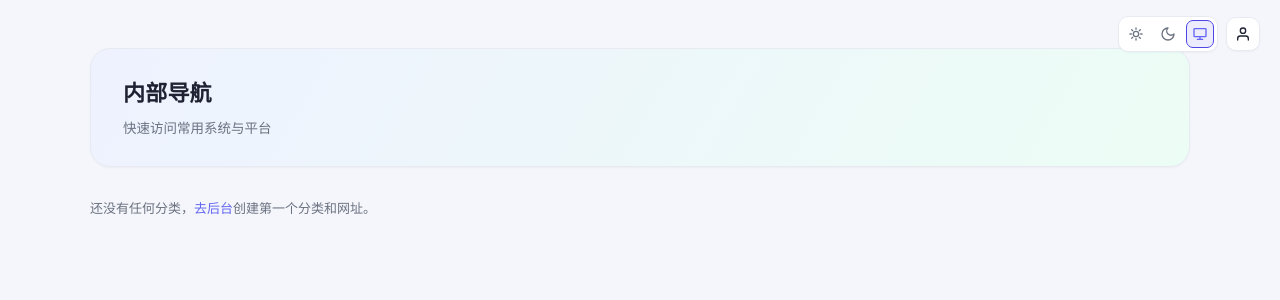
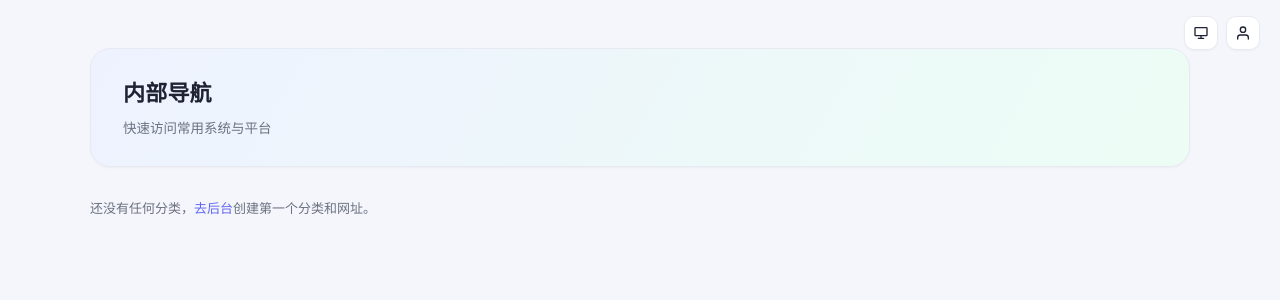
Before and after one commit to lewsuy/nav-portal, a Flask app: page / in a window 1280 px wide. Shown: the top 300 px of the page. Run offline with Flask 3, Linux system fonts and the light colour scheme; data that the repository does not hold is empty.

Commit message:
refactor: 主题切换改为单图标按钮+悬停下拉菜单

```diff
--- a/static/css/style.css
+++ b/static/css/style.css
@@ -261,46 +261,74 @@ a { color: inherit; text-decoration: none; }
 
 .topbar-icon-btn:hover { border-color: var(--accent-dim); color: var(--accent); box-shadow: var(--shadow-md); }
 
-/* ---------- 主题切换（三按钮横排） ---------- */
+/* ---------- 主题切换（单按钮 + 悬停下拉菜单） ---------- */
 
-.theme-switcher {
-  display: inline-flex;
+.theme-dropdown { position: relative; display: inline-flex; }
+
+.theme-trigger {
+  width: 34px;
+  height: 34px;
+  display: flex;
   align-items: center;
-  gap: 4px;
-  padding: 3px;
+  justify-content: center;
   border: 1px solid var(--border);
   border-radius: 10px;
   background: var(--panel);
+  color: var(--text);
+  cursor: pointer;
   box-shadow: var(--shadow-sm);
+  padding: 0;
   transition: border-color 0.15s, box-shadow 0.15s;
 }
+.theme-trigger:hover { border-color: var(--accent-dim); box-shadow: var(--shadow-md); }
+.theme-dropdown:hover .theme-trigger,
+.theme-trigger[aria-expanded="true"] {
+  border-color: var(--accent-dim);
+  box-shadow: var(--shadow-md);
+}
 
-.theme-switcher:hover { border-color: var(--accent-dim); box-shadow: var(--shadow-md); }
+.theme-trigger-icon { display: inline-flex; }
 
-.theme-icon-btn {
-  width: 28px;
-  height: 28px;
-  display: inline-flex;
+.theme-menu {
+  position: absolute;
+  top: calc(100% + 8px);
+  right: 0;
+  min-width: 168px;
+  background: var(--panel);
+  border: 1px solid var(--border);
+  border-radius: 12px;
+  padding: 6px;
+  box-shadow: var(--shadow-md);
+  display: none;
+  flex-direction: column;
+  gap: 2px;
+  z-index: 71;
+}
+.theme-dropdown:hover .theme-menu,
+.theme-menu.open { display: flex; }
+
+.theme-menu-item {
+  display: flex;
   align-items: center;
-  justify-content: center;
-  border: 1px solid transparent;
-  border-radius: 7px;
+  gap: 10px;
+  padding: 8px 10px;
+  border: none;
+  border-radius: 8px;
   background: transparent;
   color: var(--text-dim);
+  font-size: 13px;
+  font-family: var(--font);
   cursor: pointer;
-  padding: 0;
-  transition: background 0.15s, color 0.15s, border-color 0.15s;
+  text-align: left;
 }
+.theme-menu-item:hover { background: var(--card-hover); color: var(--text); }
+.theme-menu-item.active { color: var(--accent); background: var(--accent-soft); }
 
-.theme-icon-btn:hover { color: var(--text); background: var(--card-hover); }
+.theme-menu-icon { display: inline-flex; width: 16px; }
+.theme-menu-label { flex: 1; }
 
-.theme-icon-btn.active {
-  background: var(--accent-soft);
-  color: var(--accent);
-  border-color: var(--accent-dim);
-}
-
-.theme-icon-svg { display: block; }
+.theme-check { opacity: 0; display: inline-flex; color: var(--accent); }
+.theme-menu-item.active .theme-check { opacity: 1; }
 
 @media (max-width: 720px) {
   .topbar { top: 10px; right: 10px; }
--- a/static/js/theme.js
+++ b/static/js/theme.js
@@ -1,5 +1,31 @@
 (function () {
   var STORAGE_KEY = "nav-theme"; // 'light' | 'dark' | 'system'
+
+  // Tabler 风格 SVG 图标（path d 内容与模板一致）
+  var ICONS = {
+    light:
+      '<svg viewBox="0 0 24 24" width="16" height="16" fill="none" stroke="currentColor" stroke-width="2" stroke-linecap="round" stroke-linejoin="round" aria-hidden="true">' +
+        '<path d="M12 12m-4 0a4 4 0 1 0 8 0a4 4 0 1 0 -8 0"></path>' +
+        '<path d="M12 3l0 2"></path>' +
+        '<path d="M12 19l0 2"></path>' +
+        '<path d="M3 12l2 0"></path>' +
+        '<path d="M19 12l2 0"></path>' +
+        '<path d="M5.6 5.6l1.4 1.4"></path>' +
+        '<path d="M17 17l1.4 1.4"></path>' +
+        '<path d="M5.6 18.4l1.4 -1.4"></path>' +
+        '<path d="M17 7l1.4 -1.4"></path>' +
+      '</svg>',
+    dark:
+      '<svg viewBox="0 0 24 24" width="16" height="16" fill="none" stroke="currentColor" stroke-width="2" stroke-linecap="round" stroke-linejoin="round" aria-hidden="true">' +
+        '<path d="M12 3a6 6 0 0 0 9 9 9 9 0 1 1 -9 -9"></path>' +
+      '</svg>',
+    system:
+      '<svg viewBox="0 0 24 24" width="16" height="16" fill="none" stroke="currentColor" stroke-width="2" stroke-linecap="round" stroke-linejoin="round" aria-hidden="true">' +
+        '<rect x="3" y="4" width="18" height="12" rx="1"></rect>' +
+        '<path d="M8 20h8"></path>' +
+        '<path d="M12 16v4"></path>' +
+      '</svg>'
+  };
 
   function systemTheme() {
     return window.matchMedia && window.matchMedia("(prefers-color-scheme: light)").matches
@@ -21,8 +47,11 @@
   }
 
   function syncUI(pref) {
-    document.querySelectorAll(".theme-icon-btn").forEach(function (btn) {
+    document.querySelectorAll(".theme-menu-item").forEach(function (btn) {
       btn.classList.toggle("active", btn.getAttribute("data-theme-option") === pref);
+    });
+    document.querySelectorAll(".theme-trigger-icon").forEach(function (slot) {
+      slot.innerHTML = ICONS[pref] || ICONS.system;
     });
   }
 
@@ -34,16 +63,43 @@
     syncUI(pref);
   }
 
+  function closeAllMenus() {
+    document.querySelectorAll(".theme-menu.open").forEach(function (menu) {
+      menu.classList.remove("open");
+    });
+    document.querySelectorAll('.theme-trigger[aria-expanded="true"]').forEach(function (trigger) {
+      trigger.setAttribute("aria-expanded", "false");
+    });
+  }
+
   document.addEventListener("DOMContentLoaded", function () {
     var pref = getPreference();
     syncUI(pref);
 
-    document.querySelectorAll(".theme-icon-btn").forEach(function (btn) {
-      btn.addEventListener("click", function (e) {
+    document.querySelectorAll(".theme-trigger").forEach(function (trigger) {
+      trigger.addEventListener("click", function (e) {
         e.stopPropagation();
-        var opt = btn.getAttribute("data-theme-option");
-        if (opt) setPreference(opt);
+        var menu = trigger.parentElement.querySelector(".theme-menu");
+        var wasOpen = menu.classList.contains("open");
+        closeAllMenus();
+        if (!wasOpen) {
+          menu.classList.add("open");
+          trigger.setAttribute("aria-expanded", "true");
+        }
       });
+    });
+
+    document.querySelectorAll(".theme-menu-item").forEach(function (item) {
+      item.addEventListener("click", function (e) {
+        e.stopPropagation();
+        setPreference(item.getAttribute("data-theme-option"));
+        closeAllMenus();
+      });
+    });
+
+    document.addEventListener("click", closeAllMenus);
+    document.addEventListener("keydown", function (e) {
+      if (e.key === "Escape") closeAllMenus();
     });
   });
 
--- a/templates/_theme_switcher.html
+++ b/templates/_theme_switcher.html
@@ -1,6 +1,17 @@
-<div class="theme-switcher" id="themeSwitcher">
-  <button type="button" class="theme-icon-btn" data-theme-option="light" aria-label="Light 主题" title="Light">
-    <svg class="theme-icon-svg" viewBox="0 0 24 24" width="16" height="16" fill="none" stroke="currentColor" stroke-width="2" stroke-linecap="round" stroke-linejoin="round" aria-hidden="true">
+<div class="theme-dropdown" id="themeDropdown">
+  <button type="button" class="theme-trigger" id="themeTrigger" aria-haspopup="true" aria-expanded="false">
+    <span class="theme-trigger-icon" id="themeTriggerIcon">
+      <svg viewBox="0 0 24 24" width="16" height="16" fill="none" stroke="currentColor" stroke-width="2" stroke-linecap="round" stroke-linejoin="round" aria-hidden="true">
+        <rect x="3" y="4" width="18" height="12" rx="1"></rect>
+        <path d="M8 20h8"></path>
+        <path d="M12 16v4"></path>
+      </svg>
+    </span>
+  </button>
+  <div class="theme-menu" id="themeMenu" role="menu">
+    <button type="button" class="theme-menu-item" role="menuitem" data-theme-option="light">
+      <span class="theme-menu-icon">
+        <svg viewBox="0 0 24 24" width="16" height="16" fill="none" stroke="currentColor" stroke-width="2" stroke-linecap="round" stroke-linejoin="round" aria-hidden="true">
           <path d="M12 12m-4 0a4 4 0 1 0 8 0a4 4 0 1 0 -8 0"></path>
           <path d="M12 3l0 2"></path>
           <path d="M12 19l0 2"></path>
@@ -11,17 +22,41 @@
           <path d="M5.6 18.4l1.4 -1.4"></path>
           <path d="M17 7l1.4 -1.4"></path>
         </svg>
+      </span>
+      <span class="theme-menu-label">Light</span>
+      <span class="theme-check">
+        <svg viewBox="0 0 24 24" width="14" height="14" fill="none" stroke="currentColor" stroke-width="2.5" stroke-linecap="round" stroke-linejoin="round" aria-hidden="true">
+          <path d="M5 12l5 5l10 -10"></path>
+        </svg>
+      </span>
     </button>
-  <button type="button" class="theme-icon-btn" data-theme-option="dark" aria-label="Dark 主题" title="Dark">
-    <svg class="theme-icon-svg" viewBox="0 0 24 24" width="16" height="16" fill="none" stroke="currentColor" stroke-width="2" stroke-linecap="round" stroke-linejoin="round" aria-hidden="true">
+    <button type="button" class="theme-menu-item" role="menuitem" data-theme-option="dark">
+      <span class="theme-menu-icon">
+        <svg viewBox="0 0 24 24" width="16" height="16" fill="none" stroke="currentColor" stroke-width="2" stroke-linecap="round" stroke-linejoin="round" aria-hidden="true">
           <path d="M12 3a6 6 0 0 0 9 9 9 9 0 1 1 -9 -9"></path>
         </svg>
+      </span>
+      <span class="theme-menu-label">Dark</span>
+      <span class="theme-check">
+        <svg viewBox="0 0 24 24" width="14" height="14" fill="none" stroke="currentColor" stroke-width="2.5" stroke-linecap="round" stroke-linejoin="round" aria-hidden="true">
+          <path d="M5 12l5 5l10 -10"></path>
+        </svg>
+      </span>
     </button>
-  <button type="button" class="theme-icon-btn" data-theme-option="system" aria-label="System 主题" title="System">
-    <svg class="theme-icon-svg" viewBox="0 0 24 24" width="16" height="16" fill="none" stroke="currentColor" stroke-width="2" stroke-linecap="round" stroke-linejoin="round" aria-hidden="true">
+    <button type="button" class="theme-menu-item" role="menuitem" data-theme-option="system">
+      <span class="theme-menu-icon">
+        <svg viewBox="0 0 24 24" width="16" height="16" fill="none" stroke="currentColor" stroke-width="2" stroke-linecap="round" stroke-linejoin="round" aria-hidden="true">
           <rect x="3" y="4" width="18" height="12" rx="1"></rect>
           <path d="M8 20h8"></path>
           <path d="M12 16v4"></path>
         </svg>
+      </span>
+      <span class="theme-menu-label">System</span>
+      <span class="theme-check">
+        <svg viewBox="0 0 24 24" width="14" height="14" fill="none" stroke="currentColor" stroke-width="2.5" stroke-linecap="round" stroke-linejoin="round" aria-hidden="true">
+          <path d="M5 12l5 5l10 -10"></path>
+        </svg>
+      </span>
     </button>
   </div>
+</div>
```
Also changed, not shown: 1 other file. Lines whose indentation alone changed are shown as unchanged.
